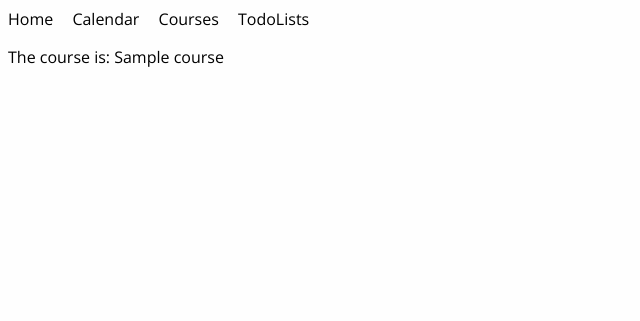
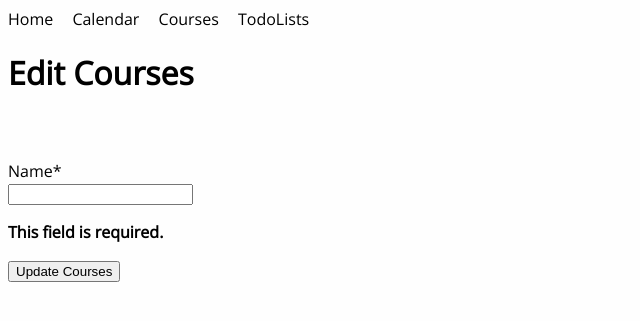
Before and after one commit to MrDoomBringer/TidyPlan, a Django app: a page that uses mysite/pages/templates/pages/edit_course.html in a window 1280 px wide. Shown: the top 321 px of the page, without its empty margins (0-640 px from the left). Run offline with Django 3.2, Linux system fonts and the light colour scheme; tables that the repository leaves empty hold one stand-in row (values such as "Sample post"); some libraries are stand-ins or nearby versions.

Commit message:
editing courses and tasks

```diff
--- a/mysite/pages/forms.py
+++ b/mysite/pages/forms.py
@@ -1,4 +1,15 @@
 from django import forms
+from .models import Course, Task
+
+class CourseForm(forms.ModelForm):
+	class Meta:
+		model = Course
+		fields = ('name',)
+class TaskForm(forms.ModelForm):
+	class Meta:
+		model = Task
+		fields = ('description_text',)
+
 
 class CreateNewList(forms.Form):
 	name = forms.CharField(label = "Name", max_length = 200)
--- a/mysite/pages/templates/pages/edit_course.html
+++ b/mysite/pages/templates/pages/edit_course.html
@@ -1,11 +1,16 @@
 {% extends "./base.html"%}
 {%block title %}Courses{% endblock %}
 
+
+{% load crispy_forms_tags %}
+
 {% block content %}
+<h1>Edit Courses</h1>
+<br/><br/>
 
-<p>
-The course is:
-
-{{course.name}}
-</p>
+	<form method = "POST" class = "form-group">
+		{% csrf_token %}
+		{{ form|crispy }}
+		<button types = "submit" class = "btn btn-success">Update Courses</button>
+	</form>
 {% endblock %}
--- a/mysite/pages/views.py
+++ b/mysite/pages/views.py
@@ -1,8 +1,8 @@
 from django.http import HttpResponse
 from .models import ToDoList
-from .forms import CreateNewList
+from .forms import CreateNewList, CourseForm, TaskForm
 from django.http import HttpResponseRedirect
-from django.shortcuts import get_object_or_404, render
+from django.shortcuts import get_object_or_404, render, redirect
 from django.urls import reverse
 from django.views import generic
 from django.utils import timezone
@@ -47,9 +47,16 @@ def calendar(request):
 
 def edit_task(request, task_id):
 	task = get_object_or_404(Task, pk=task_id)
-	if (request.method == "POST"):
-		print(request.POST) #affect task here
-	return render(request, 'pages/edit_task.html', {'task': task})
+	form = TaskForm(request.POST, instance = task)
+	if request.method == "POST":
+		if form.is_valid():
+			task = form.save(commit = False)
+			task.task = task
+			task.save()
+			return redirect('/calendar/')
+		else:
+			form = TaskForm(instance = task)
+	return render(request, 'pages/edit_task.html', {"form": form})
 
 def courses(request):
 	if (request.method == "POST"):
@@ -74,9 +81,16 @@ def courses(request):
 
 def edit_course(request, course_id):
 	course = get_object_or_404(Course, pk=course_id)
-	if (request.method == "POST"):
-		print(request.POST) #affect course here
-	return render(request, 'pages/edit_course.html', {'course': course})
+	form = CourseForm(request.POST, instance = course)
+	if request.method == "POST":
+		if form.is_valid():
+			course = form.save(commit = False)
+			course.course = course
+			course.save()
+			return redirect("/courses/")
+		else:
+			form = CourseForm(instance =course)
+	return render(request, 'pages/edit_course.html',{"form": form} )
 
 def tos(request):
 	return HttpResponse("Terms of Service")
```
Also changed, not shown: mysite/pages/templates/pages/edit_task.html (+9 -4 lines), mysite/pages/models.py (line endings or trailing spaces).
